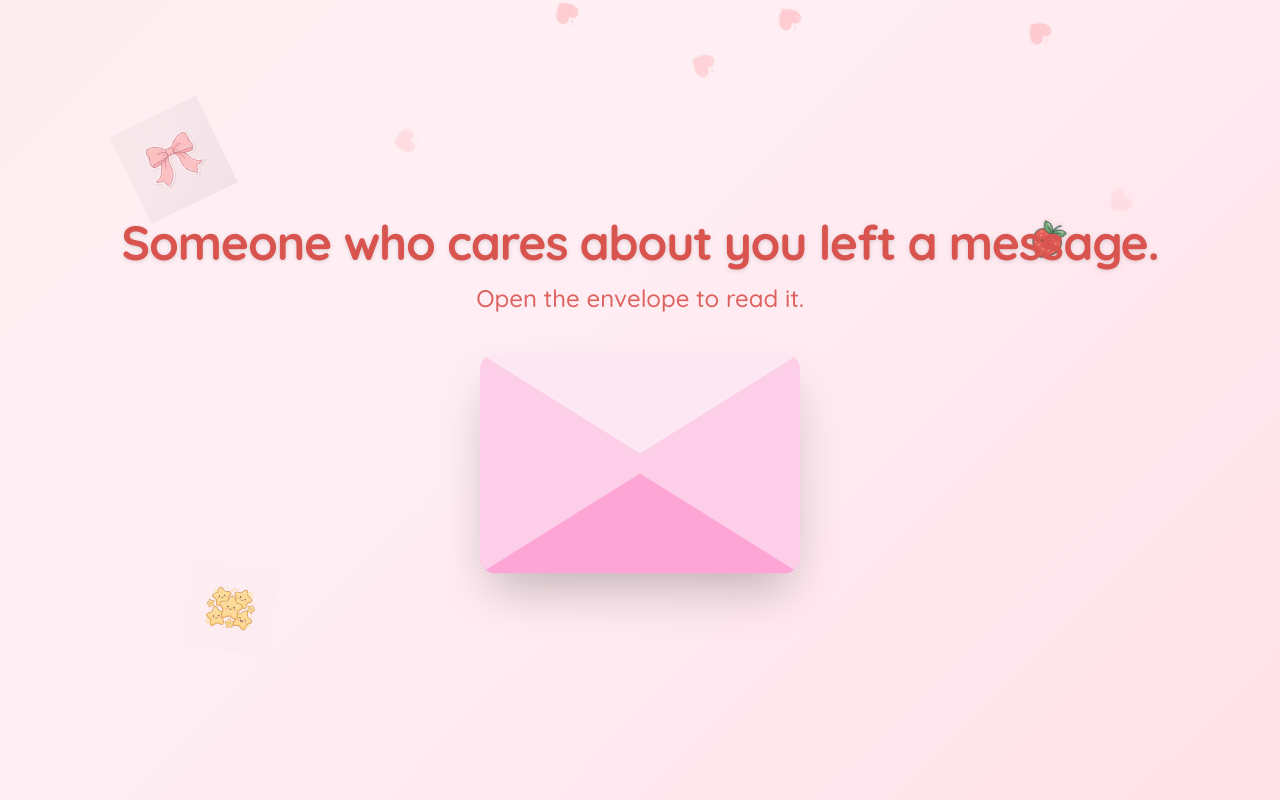
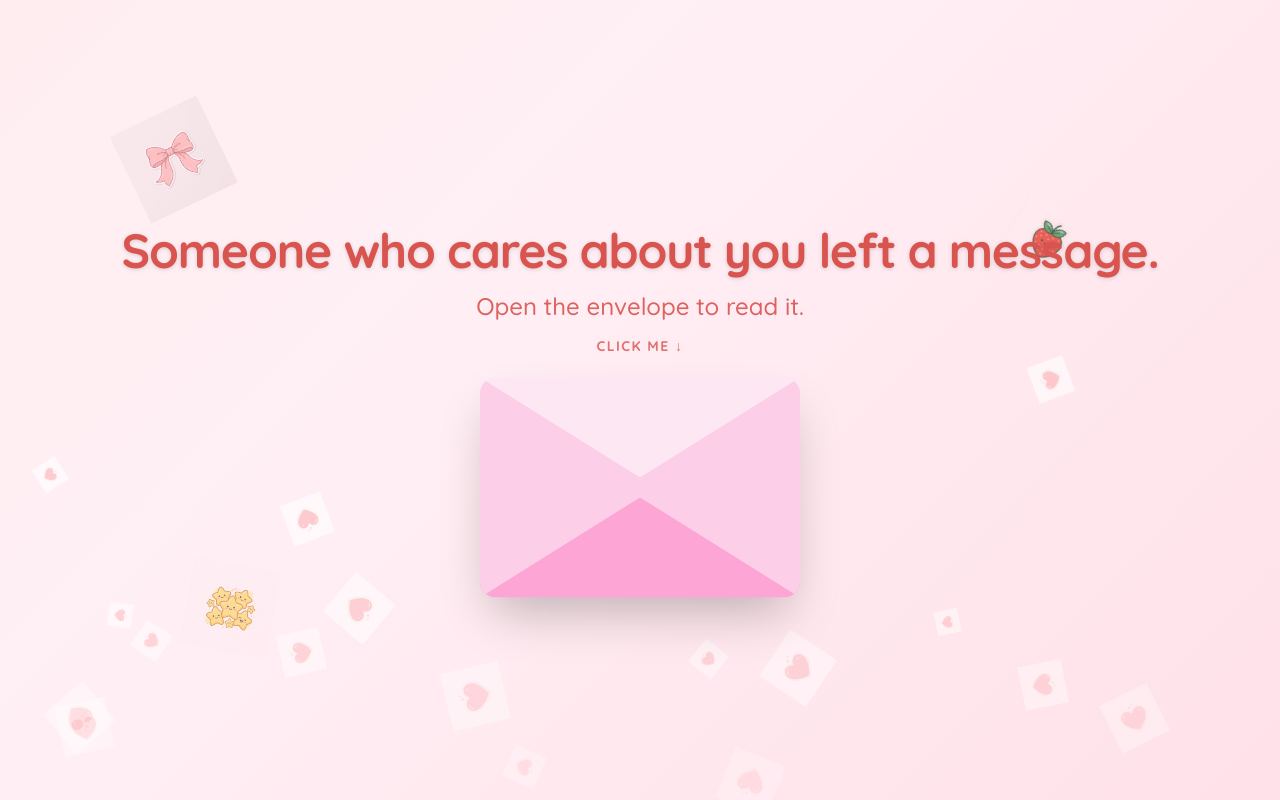
Before and after one commit to Rayhan-099/delulu-prank, a React (Vite) app: page / in a window 1280 px wide. Built offline with nearby package versions, Linux system fonts and the light colour scheme; no server answers.

Commit message:
Aesthetic Polish pass 4: global floating hearts, bouncing UI instructions, firefly CSS animations

```diff
--- a/src/App.jsx
+++ b/src/App.jsx
@@ -2,6 +2,7 @@ import React from 'react';
 import { AnimatePresence, motion } from 'framer-motion';
 import { useStore } from './store/appState';
 import AudioController from './components/Shared/AudioController';
+import FloatingHearts from './components/Shared/FloatingHearts';
 import Envelope from './components/Wholesome/Envelope';
 import Letter from './components/Wholesome/Letter';
 import StarJar from './components/Wholesome/StarJar';
@@ -18,9 +19,20 @@ function App() {
     return 'bg-wholesome-animated';
   };
 
+  const isWholesome = phase === 'landing' || phase === 'envelope_open';
+
   return (
     <div className={`w-full h-full relative transition-colors duration-2000 ease-in-out ${getPhaseClass()}`}>
       <AudioController />
+
+      {/* Global Floating Hearts in background for wholesome phases */}
+      <AnimatePresence>
+        {isWholesome && (
+          <motion.div initial={{ opacity: 0 }} animate={{ opacity: 1 }} exit={{ opacity: 0 }} className="absolute inset-0 z-0">
+            <FloatingHearts count={20} />
+          </motion.div>
+        )}
+      </AnimatePresence>
 
       <AnimatePresence mode="wait">
         {phase === 'landing' && (
--- /dev/null
+++ b/src/components/Shared/FloatingHearts.jsx
@@ -0,0 +1,48 @@
+import React from 'react';
+import { motion } from 'framer-motion';
+
+export default function FloatingHearts({ count = 15 }) {
+    // Generate a random array of hearts
+    const hearts = Array.from({ length: count }).map((_, i) => ({
+        id: i,
+        size: Math.random() * 40 + 20, // 20px to 60px
+        left: Math.random() * 100, // 0 to 100%
+        delay: Math.random() * 5,
+        duration: Math.random() * 10 + 10, // 10s to 20s
+        rotation: Math.random() * 360,
+    }));
+
+    return (
+        <div className="absolute inset-0 pointer-events-none overflow-hidden z-0">
+            {hearts.map((heart) => (
+                <motion.img
+                    key={heart.id}
+                    src="/assets/images/floating_heart.png"
+                    alt="floating heart"
+                    className="absolute object-contain mix-blend-multiply opacity-40"
+                    style={{
+                        width: `${heart.size}px`,
+                        height: `${heart.size}px`,
+                        left: `${heart.left}%`,
+                    }}
+                    initial={{
+                        y: '110vh',
+                        rotate: heart.rotation,
+                        opacity: 0,
+                    }}
+                    animate={{
+                        y: '-20vh',
+                        rotate: heart.rotation + (Math.random() > 0.5 ? 180 : -180),
+                        opacity: [0, 0.6, 0.6, 0],
+                    }}
+                    transition={{
+                        duration: heart.duration,
+                        repeat: Infinity,
+                        delay: heart.delay,
+                        ease: "linear",
+                    }}
+                />
+            ))}
+        </div>
+    );
+}
--- a/src/components/Wholesome/Envelope.jsx
+++ b/src/components/Wholesome/Envelope.jsx
@@ -33,41 +33,15 @@ export default function Envelope() {
             <motion.img
                 src="/assets/images/strawberry.png"
                 alt="cute strawberry"
-                className="absolute top-[25%] right-[15%] w-20 h-20 object-contain mix-blend-multiply opacity-90 rotate-[15deg]"
+                className="absolute top-[25%] right-[15%] w-20 h-20 object-contain mix-blend-multiply opacity-90 rotate-[15deg] pointer-events-none"
                 animate={{ y: [0, -12, 0], rotate: [15, 20, 15] }}
                 transition={{ duration: 5, repeat: Infinity, ease: "easeInOut", delay: 0.5 }}
             />
 
-            {/* Floating Hearts Background */}
-            {[...Array(6)].map((_, i) => (
-                <motion.img
-                    key={i}
-                    src="/assets/images/floating_heart.png"
-                    alt="floating heart"
-                    className="absolute w-12 h-12 object-contain mix-blend-multiply opacity-50 z-0"
-                    initial={{
-                        x: Math.random() * window.innerWidth - window.innerWidth / 2,
-                        y: window.innerHeight / 2 + 100
-                    }}
-                    animate={{
-                        y: [-100, -window.innerHeight],
-                        x: (Math.random() - 0.5) * 200 + (Math.random() * window.innerWidth - window.innerWidth / 2),
-                        rotate: [0, 360],
-                        opacity: [0, 0.6, 0]
-                    }}
-                    transition={{
-                        duration: 8 + Math.random() * 4,
-                        repeat: Infinity,
-                        delay: Math.random() * 5,
-                        ease: "linear"
-                    }}
-                />
-            ))}
-
             <motion.div
                 initial={{ opacity: 0, y: 20 }}
                 animate={{ opacity: 1, y: 0 }}
-                className="text-center mb-12 z-10 px-4"
+                className="text-center mb-16 z-10 px-4 mt-8"
             >
                 <p className="text-3xl md:text-5xl text-[#D9534F] drop-shadow-sm font-bold tracking-tight">
                     Someone who cares about you left a message.
@@ -79,12 +53,21 @@ export default function Envelope() {
 
             <motion.button
                 onClick={handleOpen}
-                className="relative group cursor-pointer z-10"
+                className="relative group cursor-pointer z-10 flex flex-col items-center"
                 animate={{ y: [0, -10, 0] }}
                 transition={{ repeat: Infinity, duration: 4, ease: 'easeInOut' }}
                 whileHover={{ scale: 1.05 }}
                 whileTap={{ scale: 0.95 }}
             >
+                {/* Bouncing Text Indicator */}
+                <motion.div
+                    animate={{ y: [0, 8, 0] }}
+                    transition={{ repeat: Infinity, duration: 1.5, ease: 'easeInOut' }}
+                    className="absolute -top-12 text-[#D9534F] font-bold tracking-widest text-sm uppercase opacity-80"
+                >
+                    CLICK ME ↓
+                </motion.div>
+
                 {/* Simple CSS Envelope Graphic for now, but made cuter */}
                 <div className="w-[320px] h-[220px] bg-[#fffbfa] rounded-2xl shadow-2xl overflow-hidden relative border-t-[100px] border-t-pink-100 border-x-[160px] border-x-pink-200 border-b-[100px] border-b-pink-300 transition-all group-hover:shadow-[0_20px_50px_rgba(255,192,203,0.5)]">
                     <div className="absolute top-1/2 left-1/2 -translate-x-1/2 -translate-y-full z-10 group-hover:scale-110 transition-transform">
--- a/src/components/Wholesome/Letter.jsx
+++ b/src/components/Wholesome/Letter.jsx
@@ -27,11 +27,7 @@ export default function Letter() {
     };
 
     return (
-        <div className="flex flex-col items-center justify-center h-full w-full px-4 overflow-y-auto pt-20 pb-20 relative">
-
-            {/* Background Hearts for continuity */}
-            <img src="/assets/images/floating_heart.png" className="absolute top-20 right-10 w-16 opacity-30 mix-blend-multiply rotate-12" />
-            <img src="/assets/images/floating_heart.png" className="absolute bottom-40 left-10 w-24 opacity-20 mix-blend-multiply -rotate-12" />
+        <div className="flex flex-col items-center justify-center h-full w-full px-4 overflow-y-auto pt-20 pb-20 relative z-10">
 
             <div className="w-full max-w-md bg-white/40 backdrop-blur-xl text-gray-800 shadow-[0_8px_32px_0_rgba(255,192,203,0.37)] rounded-xl pt-16 pb-12 px-10 space-y-6 relative border border-white/50" onClick={handleNextFold}>
 
--- a/src/components/Wholesome/StarJar.jsx
+++ b/src/components/Wholesome/StarJar.jsx
@@ -61,11 +61,12 @@ export default function StarJar() {
     return (
         <div className="flex flex-col items-center h-full w-full justify-end pb-20 relative overflow-hidden bg-gradient-to-t from-[#0f172a] to-[#1e1b4b]">
 
-            {/* Background Twinkling Stars */}
+            {/* Background Twinkling Stars & Fireflies */}
             <div className="absolute inset-0 z-0 opacity-60">
+                {/* Standard Stars */}
                 {[...Array(40)].map((_, i) => (
                     <motion.div
-                        key={i}
+                        key={`star-${i}`}
                         className="absolute rounded-full bg-white"
                         style={{
                             width: Math.random() * 3 + 1 + 'px',
@@ -75,6 +76,21 @@ export default function StarJar() {
                         }}
                         animate={{ opacity: [0.2, 1, 0.2], scale: [1, 1.5, 1] }}
                         transition={{ duration: Math.random() * 3 + 2, repeat: Infinity, delay: Math.random() * 5 }}
+                    />
+                ))}
+
+                {/* Fireflies / Magic Dust */}
+                {[...Array(15)].map((_, i) => (
+                    <div
+                        key={`firefly-${i}`}
+                        className="absolute rounded-full bg-yellow-300 blur-[1px]"
+                        style={{
+                            width: Math.random() * 4 + 2 + 'px',
+                            height: Math.random() * 4 + 2 + 'px',
+                            top: Math.random() * 100 + '%',
+                            left: Math.random() * 100 + '%',
+                            animation: `firefly ${Math.random() * 5 + 4}s infinite ease-in-out ${Math.random() * 5}s`
+                        }}
                     />
                 ))}
             </div>
--- a/src/index.css
+++ b/src/index.css
@@ -131,6 +131,30 @@ body,
   }
 }
 
+@keyframes firefly {
+
+  0%,
+  100% {
+    transform: translateY(0) translateX(0) scale(1);
+    opacity: 0;
+  }
+
+  25% {
+    transform: translateY(-10px) translateX(10px) scale(1.2);
+    opacity: 1;
+  }
+
+  50% {
+    transform: translateY(5px) translateX(-5px) scale(0.8);
+    opacity: 0.5;
+  }
+
+  75% {
+    transform: translateY(-15px) translateX(15px) scale(1.1);
+    opacity: 1;
+  }
+}
+
 /* CRT Scanline Effect */
 .bg-crt {
   background: linear-gradient(rgba(18, 16, 16, 0) 50%, rgba(0, 0, 0, 0.25) 50%), linear-gradient(90deg, rgba(255, 0, 0, 0.06), rgba(0, 255, 0, 0.02), rgba(0, 0, 255, 0.06));
```
